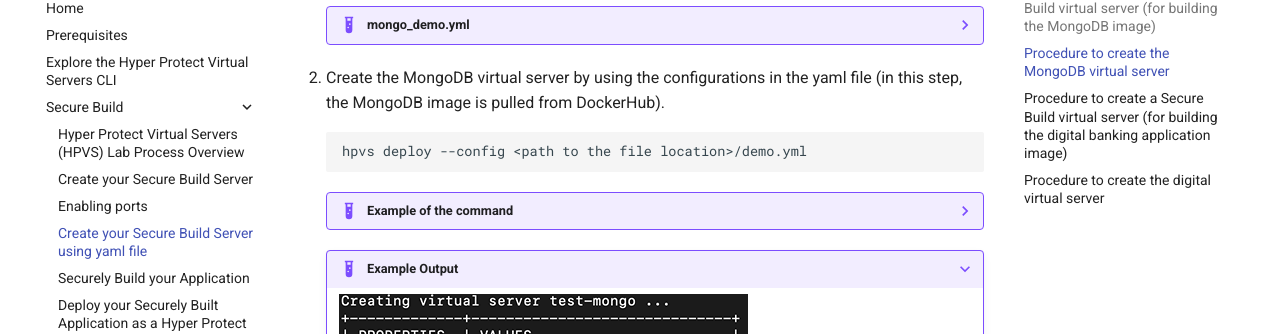
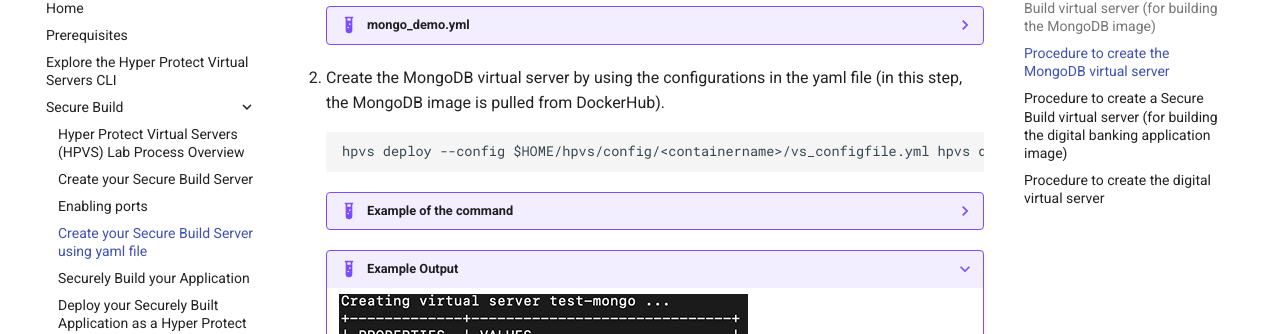
Before and after one commit to ibm-hyper-protect/hyper-protect-virtual-servers-hosted-trial, an MkDocs documentation site: the page built from docs/securebuild/create-server-hpvsdeploy.md, in a window 1280 px wide and 1400 px high, scrolled down 1696 px. Shown: the part 118-452 px from the top of the window. Built offline with MkDocs 1.6.1 and Material for MkDocs 9.7.7, drawn with Linux system fonts in a browser that asks for light colours; some of the changed text lies outside the part shown.

Commit message:
Updatd byoi grep11 hpvd deploy and sbs overview

````diff
--- a/docs/securebuild/create-server-hpvsdeploy.md
+++ b/docs/securebuild/create-server-hpvsdeploy.md
@@ -57,13 +57,13 @@
 
 4. Create the Secure Build virtual server by using the configurations in the yaml file.
      ```
-     hpvs deploy --config <path to the file location>/demo_securebuild.yml
+     hpvs deploy --config $HOME/hpvs/config/<containername>/vs_configfile.yml --templatefile ../../templates/virtualserver.template.yml
      ```
 
     ??? example "Example of the command"
 
         ```
-        hpvs deploy --config securebuild.yml
+        hpvs deploy --config securebuild.yml --templatefile ../../templates/virtualserver.template.yml
         ```
 
 Your secure build server is now up and running. It is available at the IP Address of the Hyper Protect Virtual Server LPAR and port (GuestPort) specified. This Secure Build virtual Server will be used to build the MongoDB image.
@@ -110,13 +110,13 @@
 2. Create the MongoDB virtual server by using the configurations in the yaml file (in this step, the MongoDB image is pulled from DockerHub).
 
      ```
-     hpvs deploy --config <path to the file location>/demo.yml
+     hpvs deploy --config $HOME/hpvs/config/<containername>/vs_configfile.yml hpvs deploy --config $HOME/hpvs/config/<containername>/vs_configfile.yml
      ```
 
     ??? example "Example of the command"
 
         ```
-        hpvs deploy --config mongo_demo.yml
+        hpvs deploy --config mongo_demo.yml hpvs deploy --config $HOME/hpvs/config/<containername>/vs_configfile.yml
         ```
 
 
@@ -180,13 +180,13 @@
 2. Create the digital application virtual server by using the configurations in the yaml file (in this step, the digital banking application image is pulled from DockerHub).
 
      ```
-     hpvs deploy --config <path to the file location>/demo.yml
+     hpvs deploy --config $HOME/hpvs/config/<containername>/vs_configfile.yml  --templatefile ../../templates/virtualserver.template.yml
      ```
 
     ??? example "Example of the command"
 
         ```
-        hpvs deploy --config digital_demo.yml
+        hpvs deploy --config digital_demo.yml  --templatefile ../../templates/virtualserver.template.yml
         ```
 
 
````
Also changed, not shown: docs/byoi/byoi.md (+43 -126 lines), docs/grep11/grep11-setup.md (+1 -1 lines), docs/securebuild/overview.md (+0 -2 lines).
